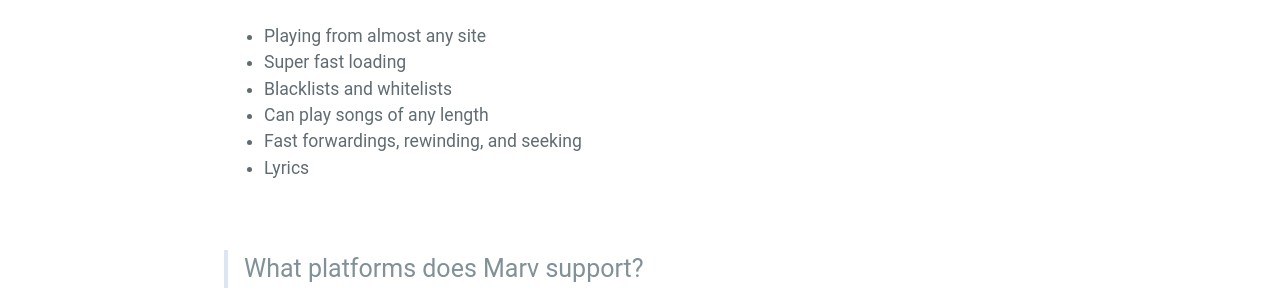
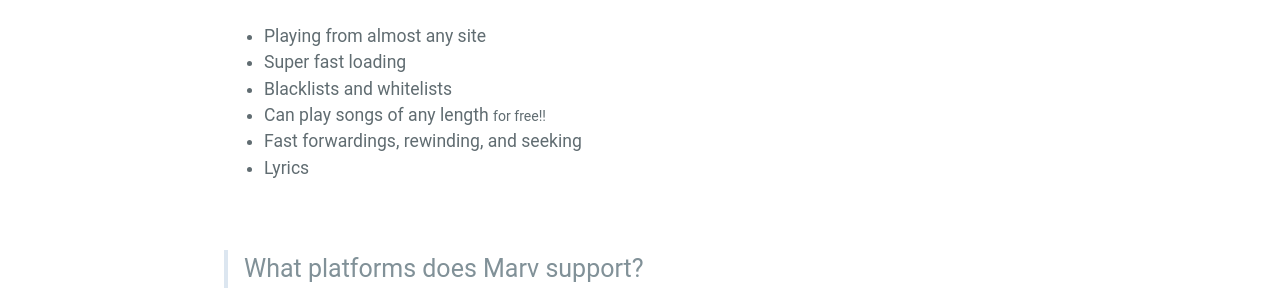
Before and after one commit to mymindishazel/marv-docs, a Jekyll site: the page built from index.md, in a window 1280 px wide. Shown: the part 433-733 px from the top of the page. Built offline with Jekyll 4.4.1, drawn with Linux system fonts in a browser that asks for light colours; our own code applies the rules of GitHub Pages for plain Markdown files.

Commit message:
Update index.md

```diff
--- a/index.md
+++ b/index.md
@@ -7,7 +7,7 @@
 - Playing from almost any site
 - Super fast loading
 - Blacklists and whitelists
-- Can play songs of any length
+- Can play songs of any length <small>for free!!</small>
 - Fast forwardings, rewinding, and seeking
 - Lyrics
 
```
